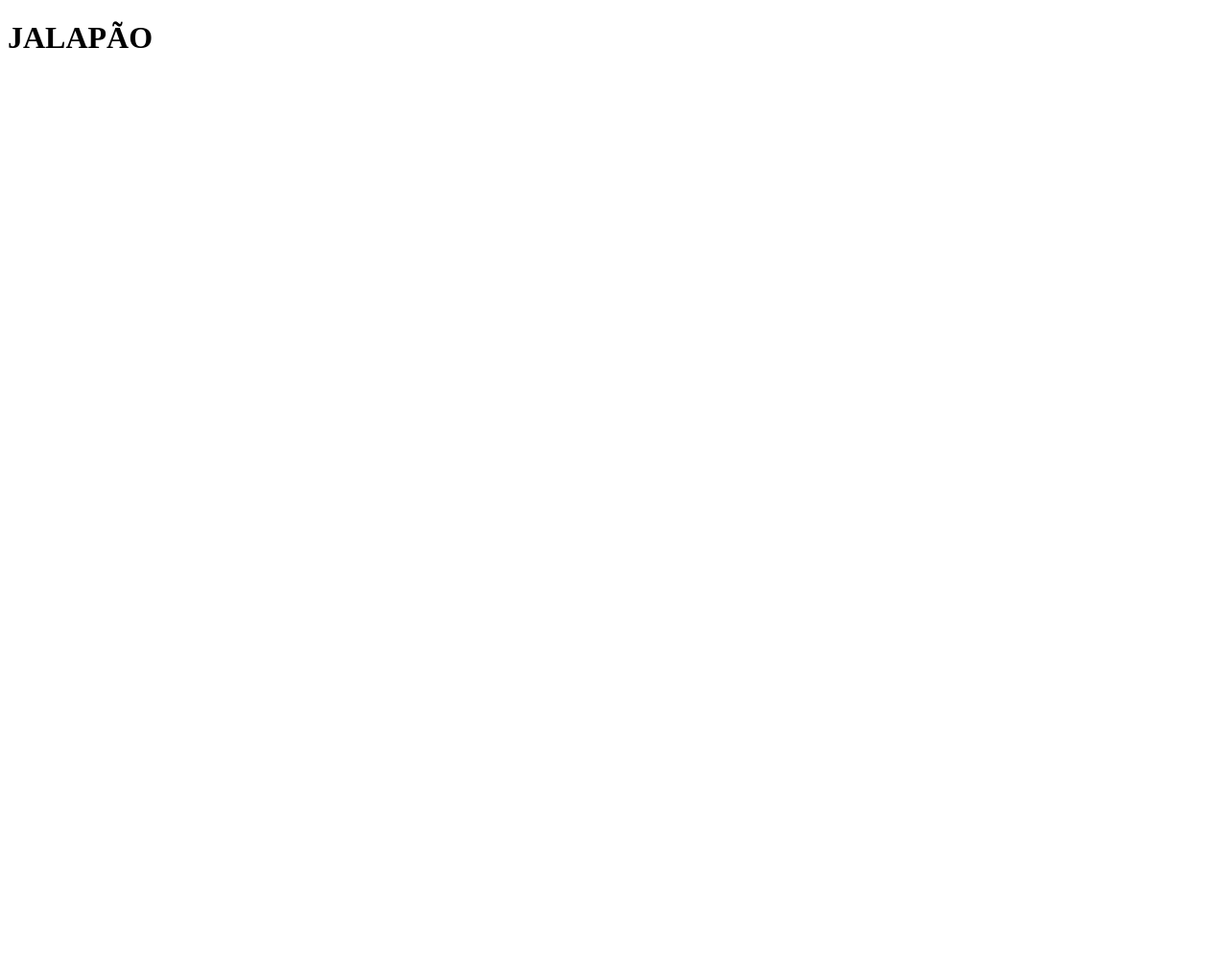
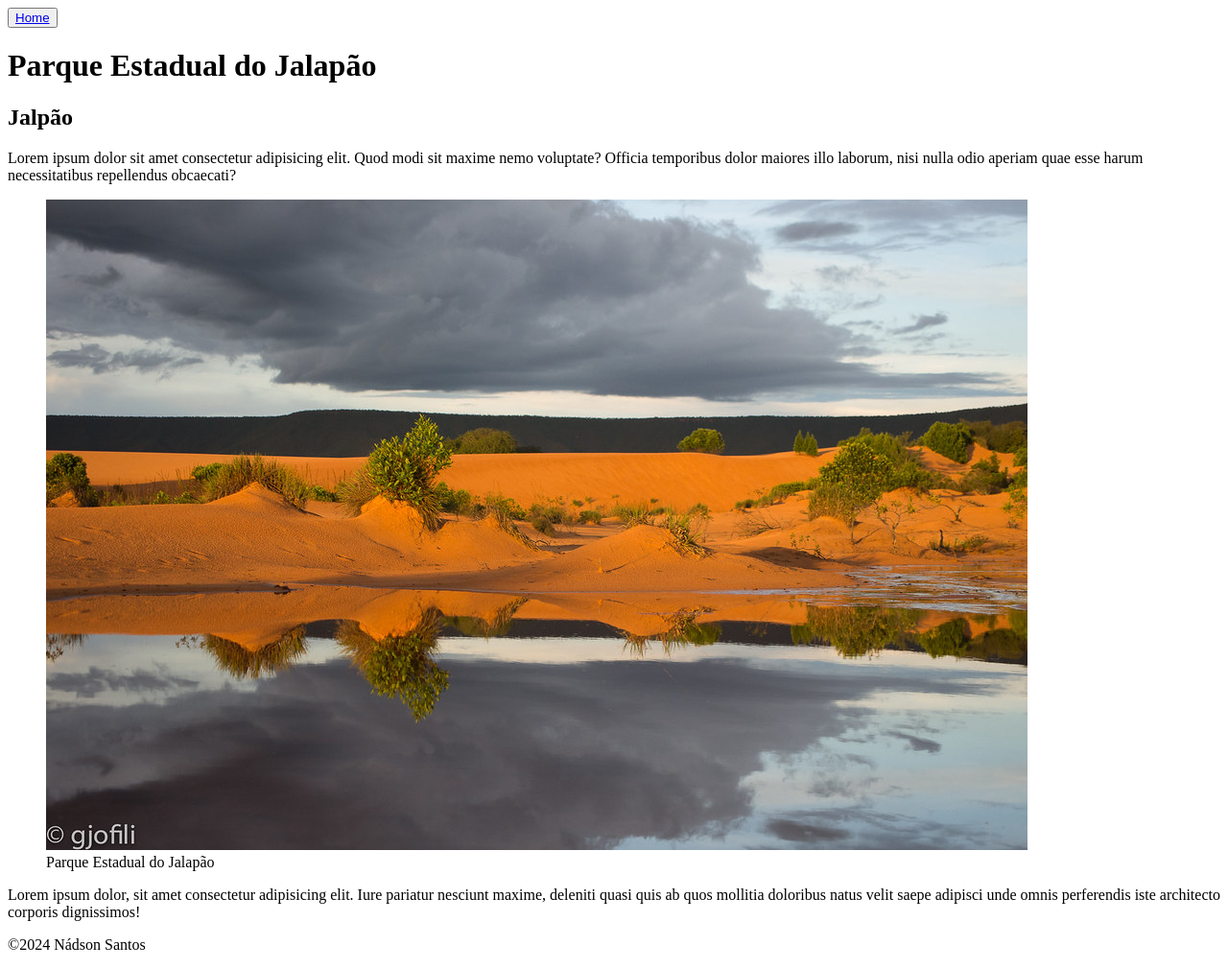
Before and after one commit to SantosNadson/nsswebproject, a plain HTML site: page jalapao_page/jalapao.html in a window 1280 px wide. Shown: the whole page at 96% size. Before the commit the page ends 800 px from the top, so only its background shows below. Drawn offline with Linux system fonts and the light colour scheme.

Commit message:
atualização teste

```diff
--- a/jalapao_page/jalapao.html
+++ b/jalapao_page/jalapao.html
@@ -6,10 +6,20 @@
     <title>PLANETA EXPLORE Jalapão</title>
 </head>
 <body>
-    <h1>JALAPÃO</h1>
-    <div id="header"></div>
-    <div id="center-content"></div>
-    <div id="footer"></div>
+    <div id="header">
+        <button><a href="../index.html">Home</a></button>
+        <h1>Parque Estadual do Jalapão</h1>
+    </div>
+
+    <div id="center-content">
+        <h2>Jalpão</h2>
+        <p>Lorem ipsum dolor sit amet consectetur adipisicing elit. Quod modi sit maxime nemo voluptate? Officia temporibus dolor maiores illo laborum, nisi nulla odio aperiam quae esse harum necessitatibus repellendus obcaecati?</p>
+        <figure><img class="images" src="img/Jalapao_Tocantins2.jpg" alt=""><figcaption><a class="images-description">Parque Estadual do Jalapão</a></figcaption></figure>
+        <p>Lorem ipsum dolor, sit amet consectetur adipisicing elit. Iure pariatur nesciunt maxime, deleniti quasi quis ab quos mollitia doloribus natus velit saepe adipisci unde omnis perferendis iste architecto corporis dignissimos!</p>
+    </div>
+    <div id="footer">
+        <p>&#169;2024 Nádson Santos</p>
+    </div>
 
 </body>
 </html>
```
